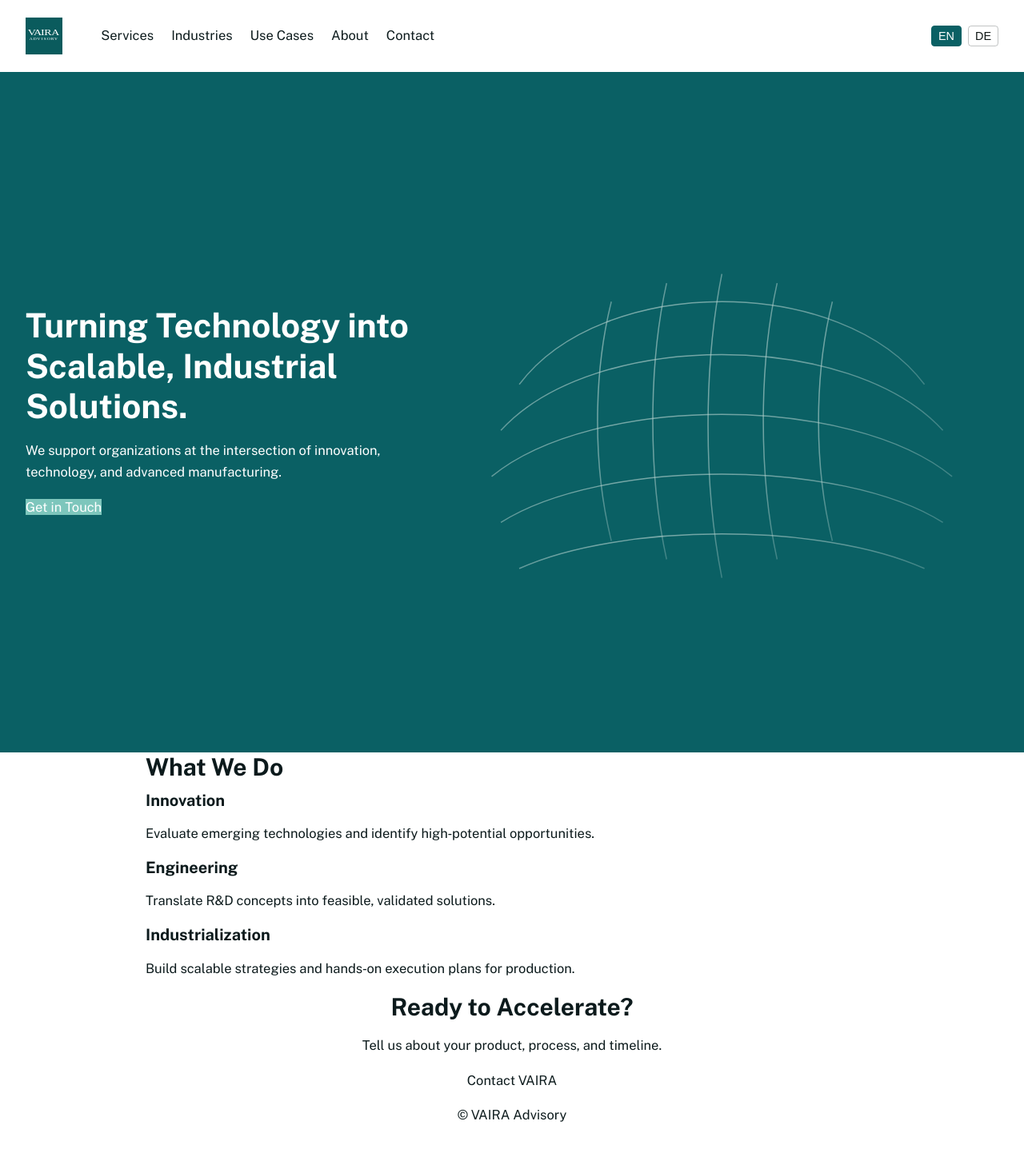
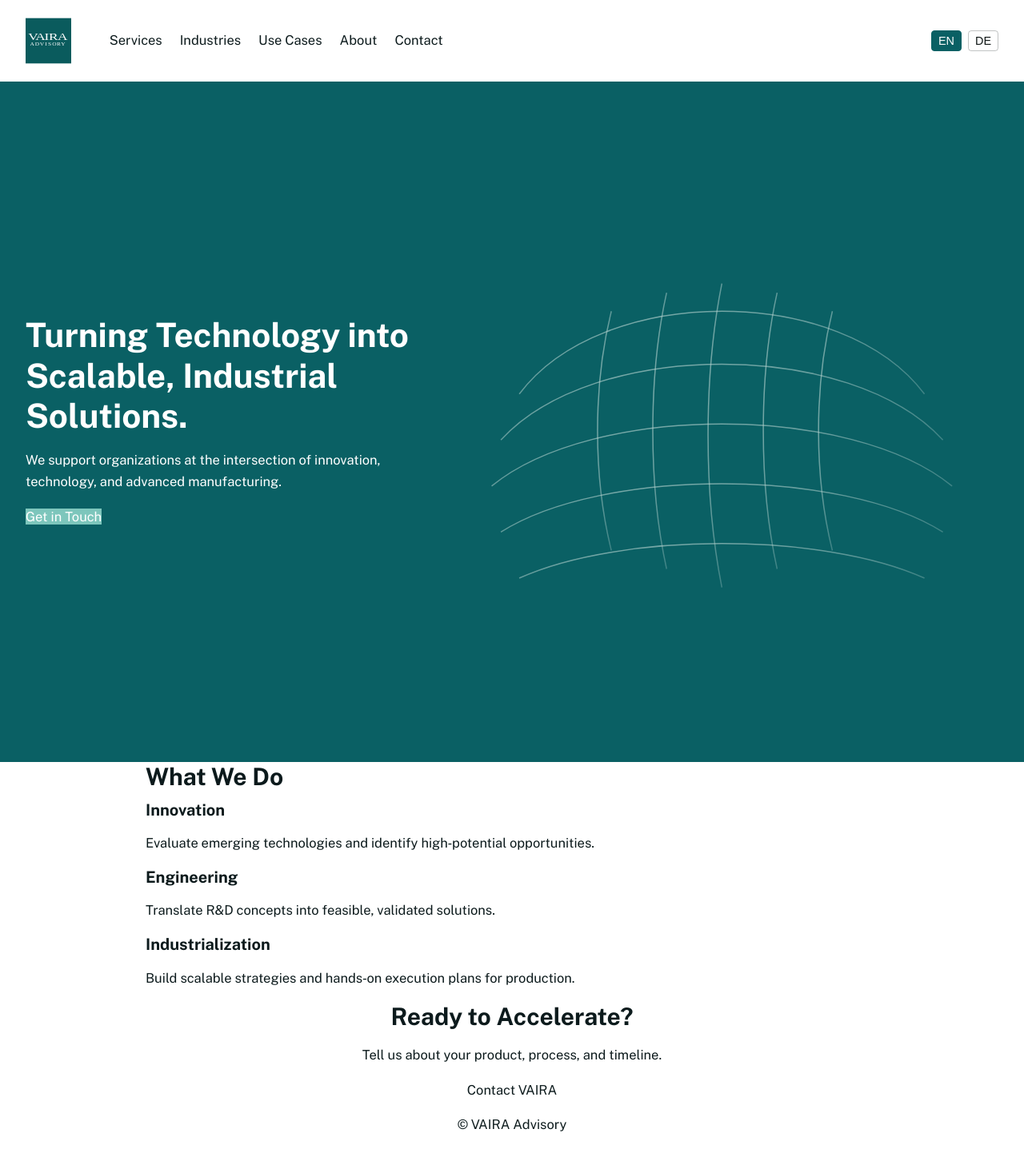
Before and after one commit to raphaelheeb/vaira-advisory, a Jekyll site: the page built from index.html, in a window 1280 px wide. Shown: the whole page at 80% size. Built offline with Jekyll 4.4.1, drawn with Linux system fonts in a browser that asks for light colours.

Commit message:
Update header.html

```diff
--- a/_includes/header.html
+++ b/_includes/header.html
@@ -1,10 +1,11 @@
 <header class="site-header">
   <div class="header-wrap content-wrapper">
-    <a href="{{ site.baseurl }}/" aria-label="VAIRA Advisory – Home">
-      <img src="{{ site.baseurl }}/assets/img/logo.svg" alt="VAIRA Advisory" style="height:50px">
+
+    <a href="{{ site.baseurl }}/" aria-label="VAIRA Advisory – Home" class="site-logo">
+      <img src="{{ site.baseurl }}/assets/img/logo.svg" alt="VAIRA Advisory">
     </a>
 
-    <nav aria-label="Main Navigation" style="margin-left:auto">
+    <nav aria-label="Main Navigation">
       <ul class="nav">
         <li><a href="{{ site.baseurl }}/services/">Services</a></li>
         <li><a href="{{ site.baseurl }}/industries/">Industries</a></li>
@@ -19,5 +20,6 @@
         <button type="button" class="lang-btn" data-lang="de" aria-pressed="false">DE</button>
       </div>
     </nav>
+
   </div>
 </header>
```
